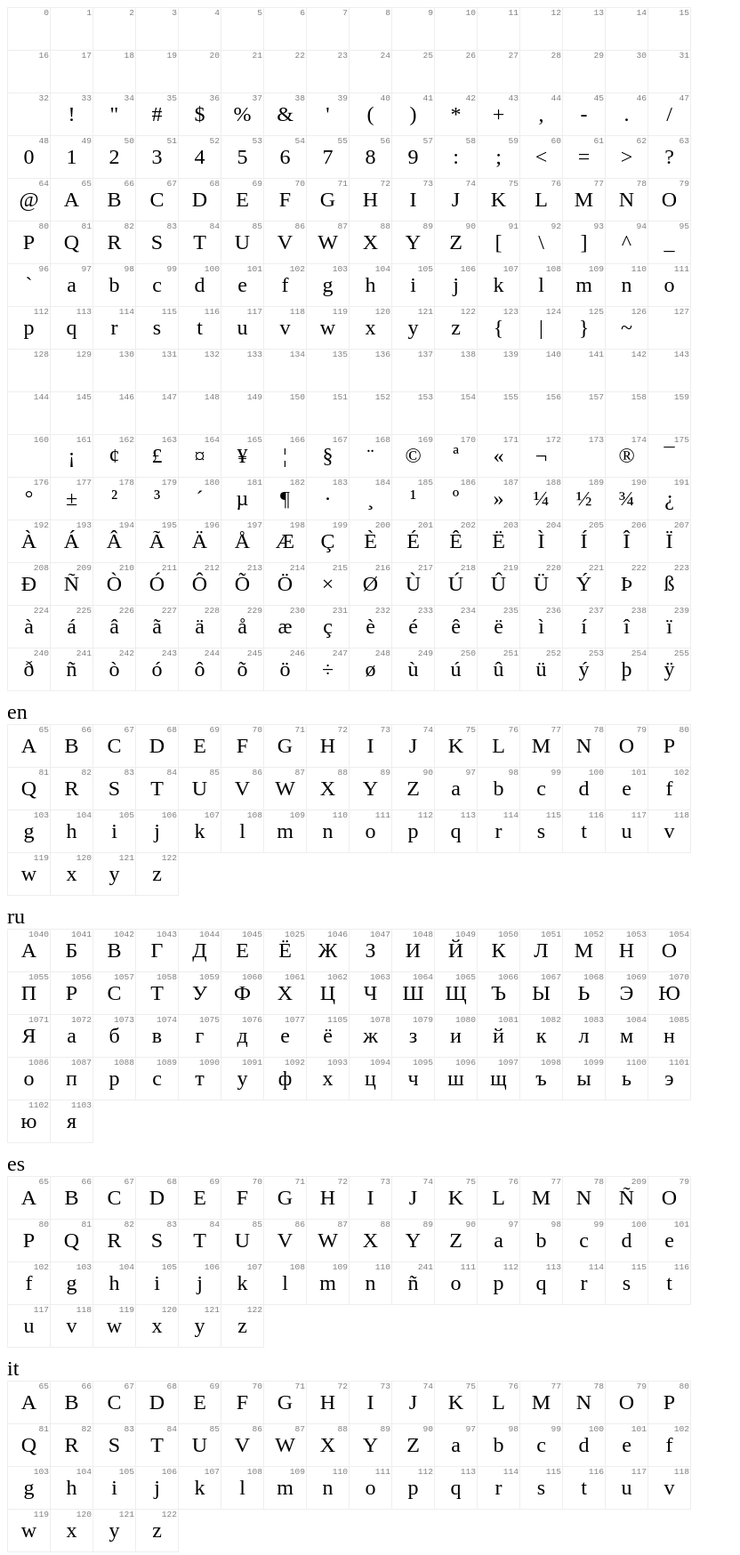
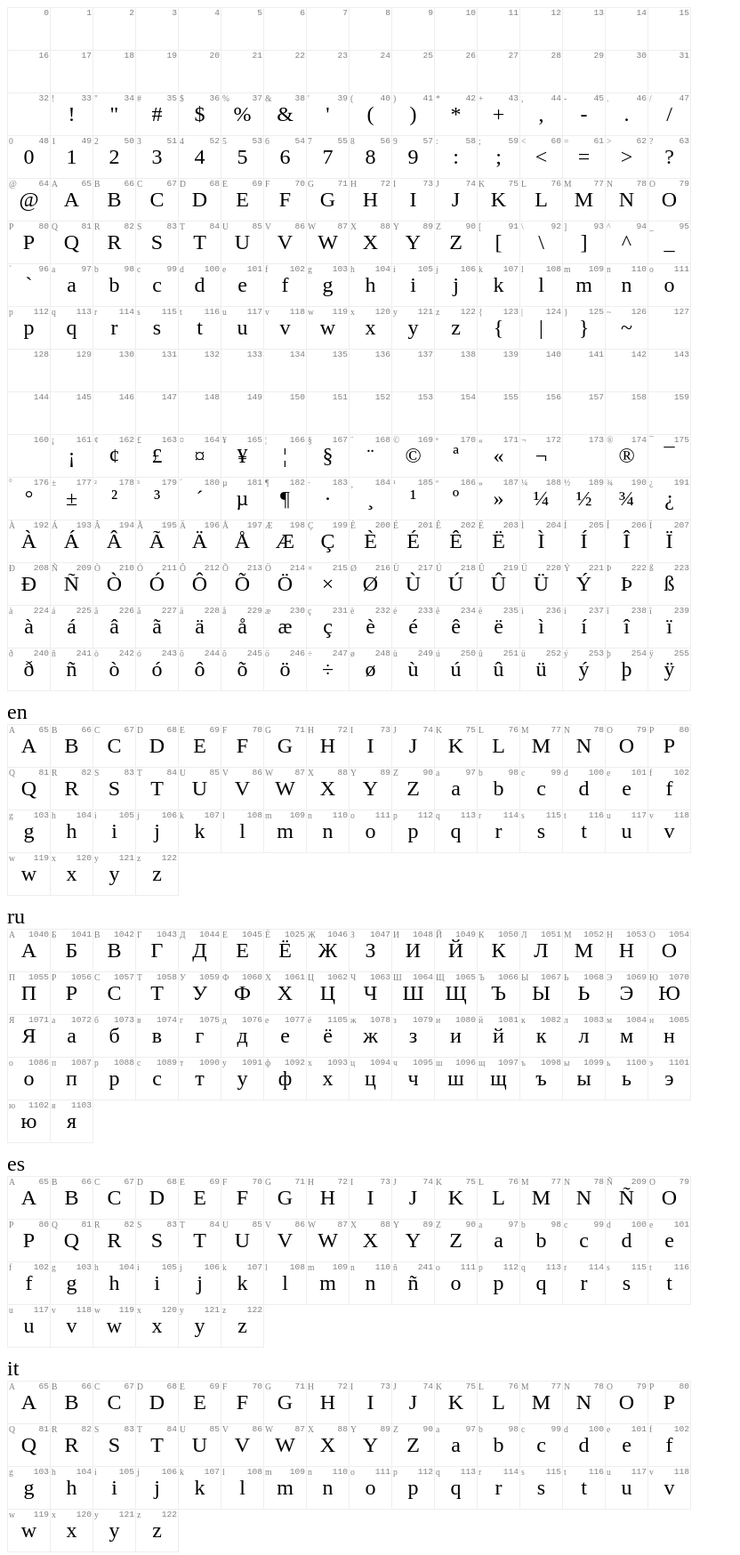
Before and after one commit to vladkens/vladkens.github.io, a plain HTML site: page fonts.html in a window 1280 px wide. Shown: the top 1748 px of the page at 89% size, without its empty margins (0-832 px from the left). Drawn offline with Linux system fonts and the light colour scheme.

Commit message:
add char demo always in serif family

```diff
--- a/fonts.html
+++ b/fonts.html
@@ -12,11 +12,6 @@
             font-family: serif;
         }
 
-        select {
-            width: 160px;
-            margin-bottom: 10px;
-        }
-
         .char-table {
             margin-bottom: 10px;
             border-collapse: collapse;
@@ -29,17 +24,27 @@
             width: 48px;
             height: 48px;
             text-align: center;
+            vertical-align: middle;
+        }
+
+        .char-code, .char-demo {
+            line-height: normal;
+            color: grey;
+            position: absolute;
+            top: 0;
+            font-size: 0.4em;
+            padding: 0 1px;
+            user-select: none;
         }
 
         .char-code {
-            color: grey;
-            position: absolute;
             right: 0;
-            top: 0;
             font-family: monospace;
-            font-size: 0.4em;
-            padding: 0 1px;
-            user-select: none;
+        }
+
+        .char-demo {
+            left: 0;
+            font-family: serif;
         }
     </style>
 </head>
@@ -104,10 +109,15 @@
             tr.appendChild(td);
             td.innerHTML = String.fromCharCode(charCodes[i]);
 
-            let el = document.createElement('div');
-            td.appendChild(el);
-            el.innerHTML = charCodes[i];
-            el.classList.add('char-code');
+            let elDemo = document.createElement('div');
+            td.appendChild(elDemo);
+            elDemo.innerHTML = String.fromCharCode(charCodes[i]);
+            elDemo.classList.add('char-demo');
+
+            let elCode = document.createElement('div');
+            td.appendChild(elCode);
+            elCode.innerHTML = charCodes[i];
+            elCode.classList.add('char-code');
         }
 
         document.body.appendChild(table);
@@ -126,7 +136,6 @@
     }
 
     initDropZone();
-
     createCharTable('', range(256));
     createCharTable('en', alphabetToCharCode('a b c d e f g h i j k l m n o p q r s t u v w x y z'));
     createCharTable('ru', alphabetToCharCode('а б в г д е ё ж з и й к л м н о п р с т у ф х ц ч ш щ ъ ы ь э ю я'));
```
